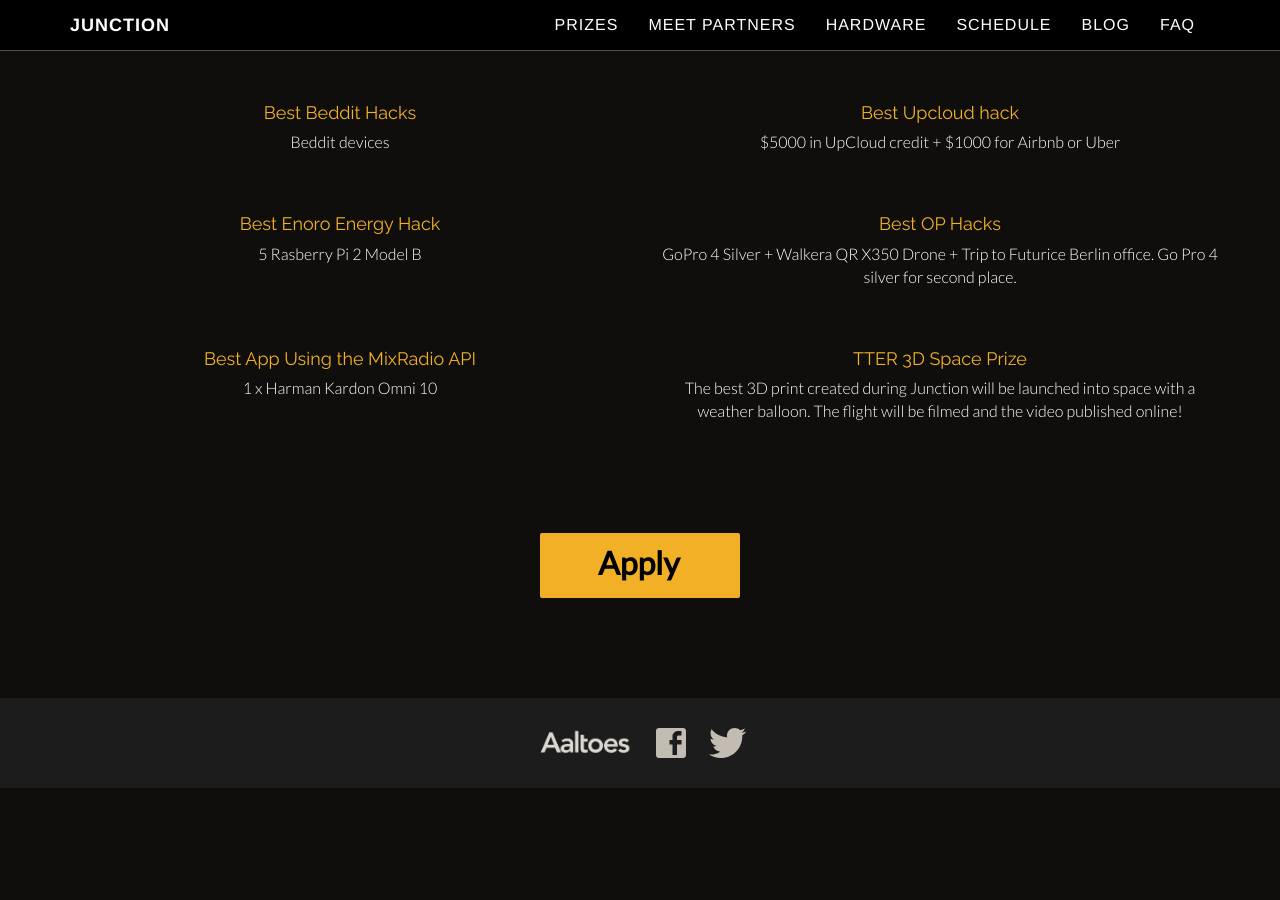
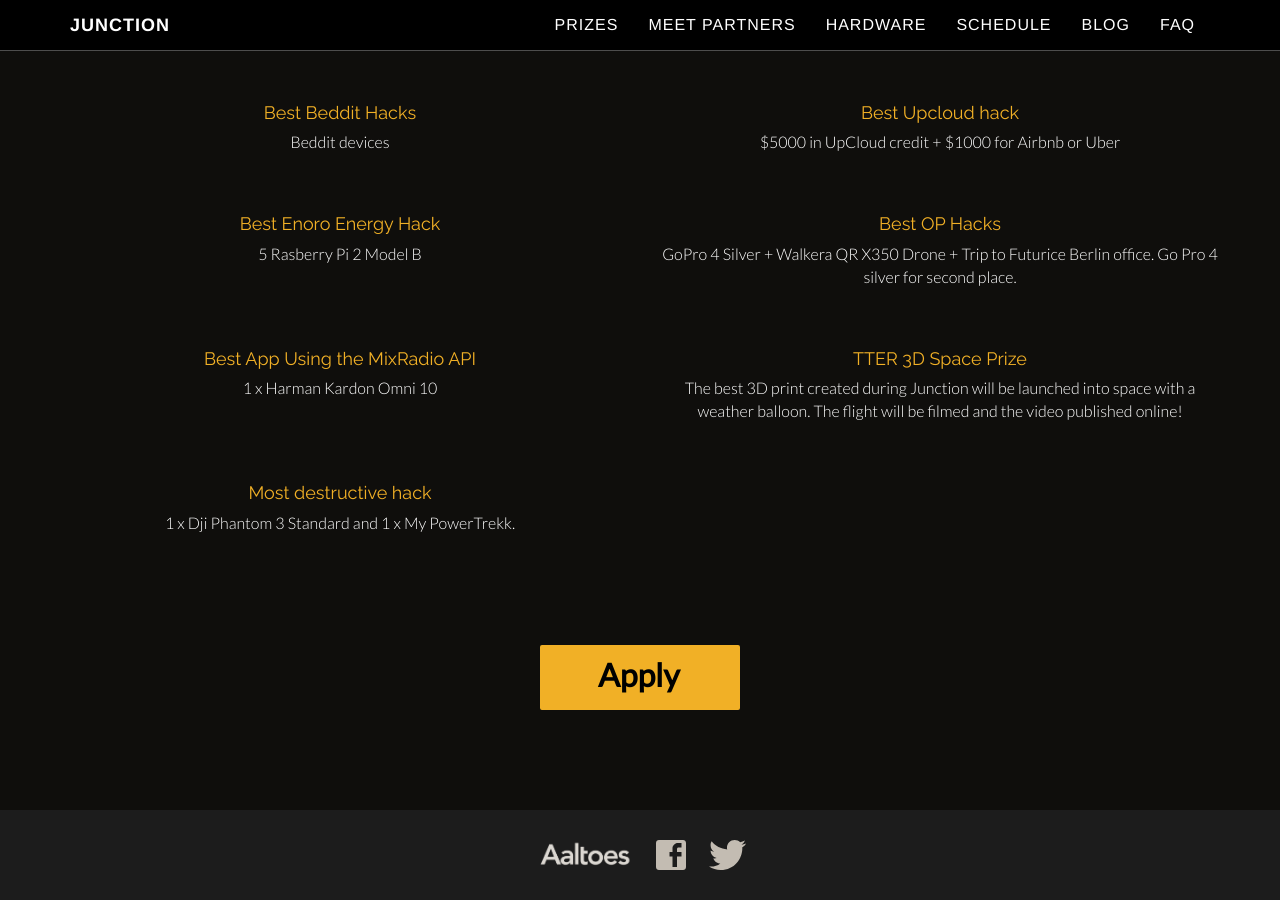
Before and after one commit to junctionasia/junctionasia.github.io, a Jekyll site: the page built from prizes.html, in a window 1280 px wide and 900 px high, scrolled down 1269 px. Built offline with Jekyll 4.4.1, drawn with Linux system fonts in a browser that asks for light colours; nearby versions of some CDN libraries; before the commit the page ends 2057 px from its top, so only the background shows below that.

Commit message:
Add most destructive hack

```diff
--- a/prizes.html
+++ b/prizes.html
@@ -130,6 +130,12 @@
                     <p>The best 3D print created during Junction will be launched into space with a weather balloon. The flight will be filmed and the video published online!</p>
                 </div>
             </div>
+            <div class='row'>
+                <div class='col-md-6 text-center'>
+                    <h4>Most destructive hack</h4>
+                    <p>1 x Dji Phantom 3 Standard and 1 x My PowerTrekk.</p>
+                </div>
+            </div>
         </div>
     </section>
 </div>
```
